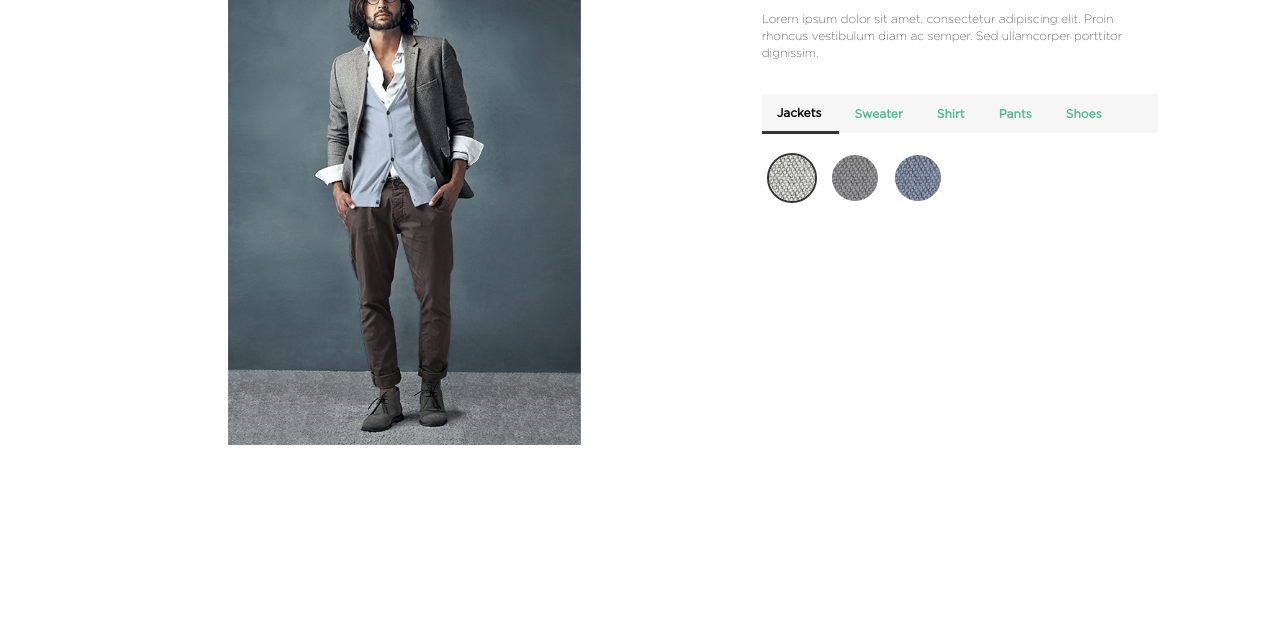
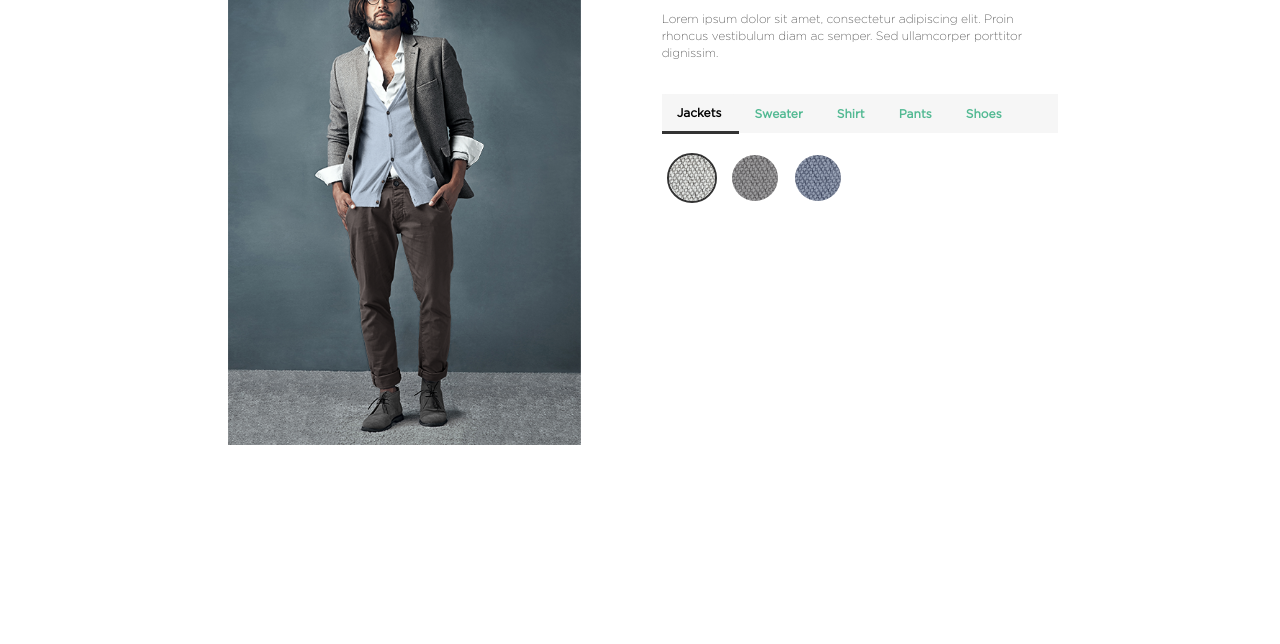
Before and after one commit to LeanSeverino1022/menscasualclothing, a website: page index.html in a window 1280 px wide. Shown: the part 156-800 px from the top of the page. Drawn offline with nearby package versions, Linux system fonts and the light colour scheme.

Commit message:
layout updates
disallow image to overflow viewport. modified spacing,

```diff
--- a/index.html
+++ b/index.html
@@ -46,7 +46,7 @@
 
         <main class="container-fluid">
             <div class="row">
-                <div class="col-md-5 col-md-offset-2 col-sm-12 product-view">
+                <div class="col-md-5 col-md-offset-2 col-sm-12 product-view text-right">
                     <img id="product" src="public/images/products/sample.png" />
                 </div>
 
--- a/public/css/style.css
+++ b/public/css/style.css
@@ -225,5 +225,11 @@ img#product {
 
 @media (min-width: 992px) {
 
+    .product-view {
+        height: calc(100vh - 98px); /* header height 88px + header margin 10px */
+    }
 
+    .customization-view {
+        margin-left: -100px;
+    }
 }
```
